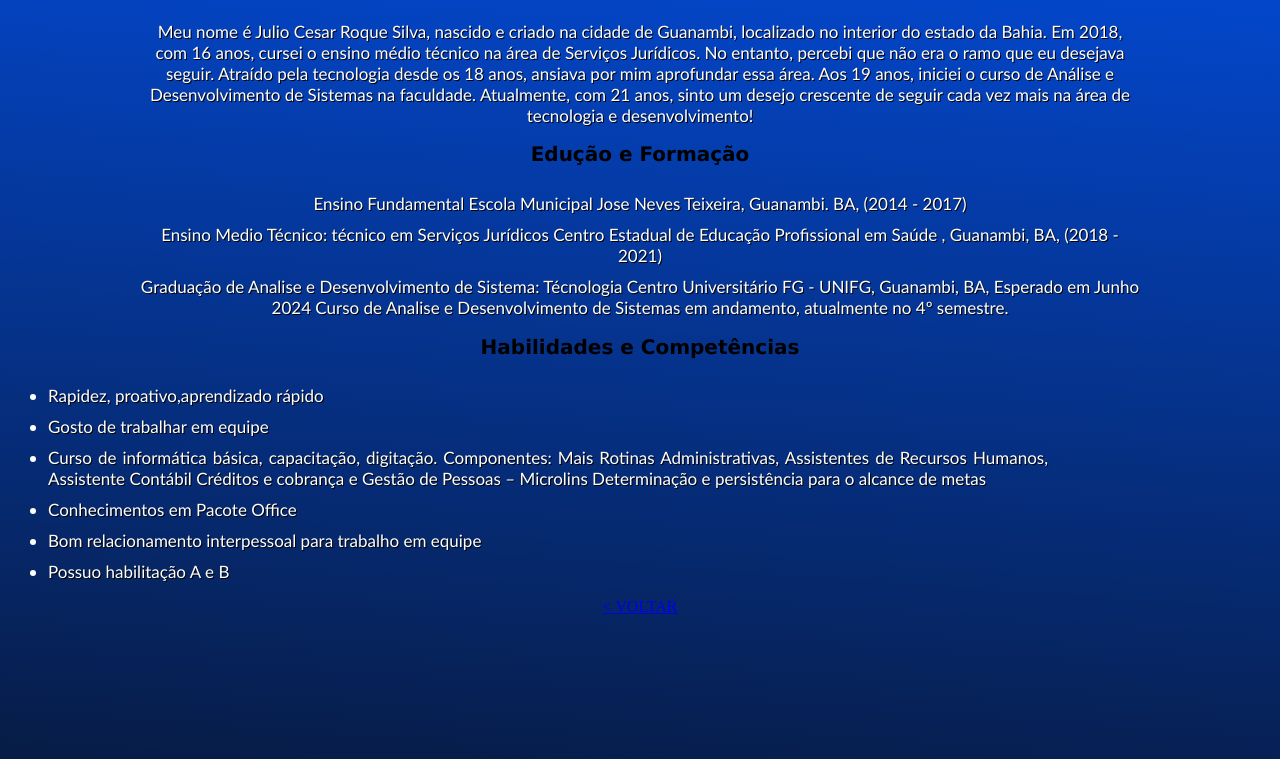
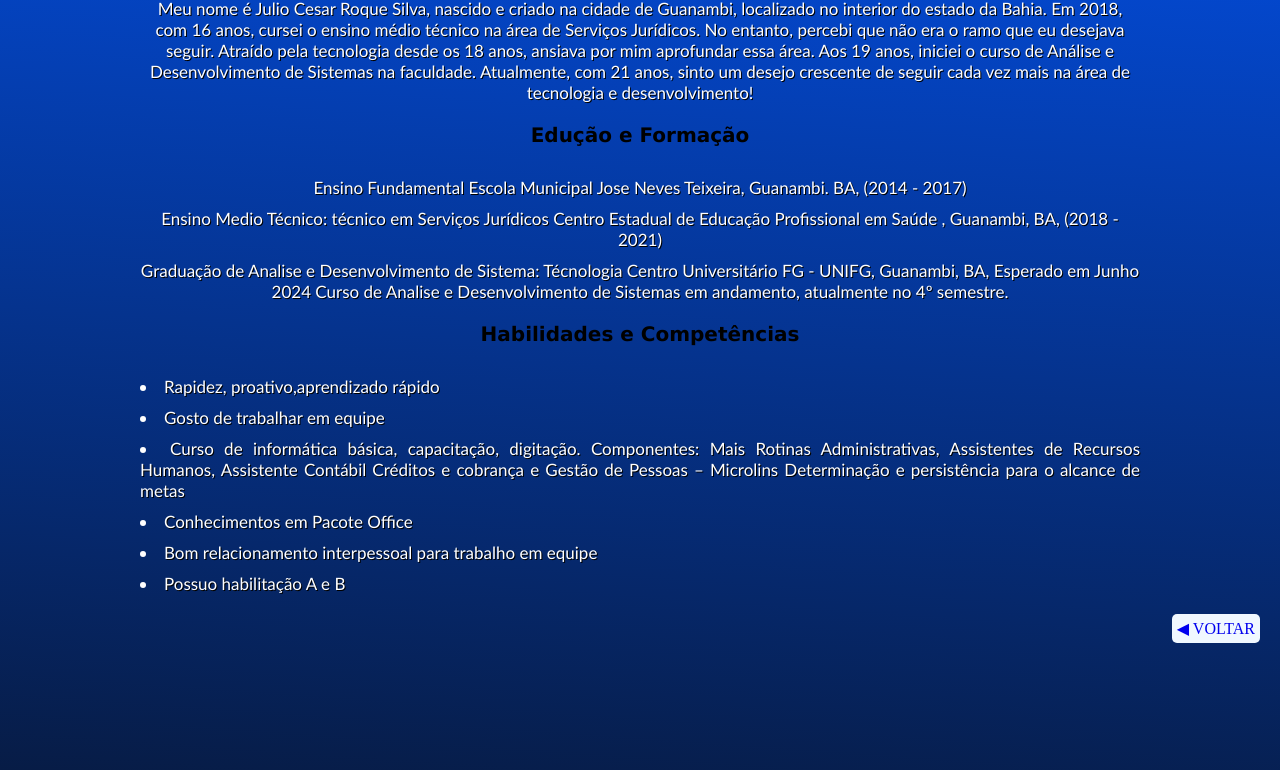
Before and after one commit to julioroque/Meuperfil, a plain HTML site: page sobremim.html in a window 1280 px wide. Shown: the part 70-840 px from the top of the page. Drawn offline with Linux system fonts and the light colour scheme.

Commit message:
setimo commit

```diff
--- /dev/null
+++ b/proTrab.css
@@ -0,0 +1 @@
+@charset "UTF-8";
--- a/sobremim.css
+++ b/sobremim.css
@@ -1,13 +1,18 @@
 @charset "UTF-8";
+
+*{
+    margin: 0px;
+    padding: 0px;
+}
+
+body{
+    background: linear-gradient(4deg,#071c46,#034ad6);
+    margin: 20px;
+    text-align: center;
+    height: 100vh;
 
 
 
-body{
-    background: linear-gradient(4deg,#071c46,#034ad6);
-    margin-top: 20px;
-    text-align: center;
-    height: 100%;
-    height: 100vh;
 }
 body p {
     font-family:'Gill Sans', 'Gill Sans MT', Calibri, 'Trebuchet MS', sans-serif;
@@ -26,11 +31,11 @@ h1{
 h2{
     font-family: 'Lucida Sans', 'Lucida Sans Regular', 'Lucida Grande', 'Lucida Sans Unicode', Geneva, Verdana, sans-serif;
     font-size: 20px;
+    margin: 20px;
 }
 
-div .lista{
-    margin: auto;
-
+ul{
+    text-align: justify;
 
 
 }
@@ -42,5 +47,18 @@ ul li{
     min-width: 300px;
     max-width: 1000px;
     text-shadow: 1px 1px #000000;
-    text-align: justify;
+    list-style-position: inside;
+    margin: auto;
+
 }
+
+ a{
+    background-color: aliceblue;
+    padding: 5px;
+    margin-top: 20px;
+    margin-bottom: 15px;
+    border-radius: 5px;
+    text-decoration: none;
+    float:right ;
+
+}
--- a/sobremim.html
+++ b/sobremim.html
@@ -28,7 +28,8 @@
 
         <h2>Habilidades e Competências</h2>
 
-        <div id="lista">
+        <div>
+            <div>
                 <ul>
                     <li>Rapidez, proativo,aprendizado rápido</li>
                     <li>Gosto de trabalhar em equipe</li>
@@ -38,10 +39,14 @@
                     <li>Possuo habilitação A e B </li>
                 </ul>
             </div>
+        </div>
 
-        <a href="index.html"> < VOLTAR </a>
+        <a href="../index.html" target="_self" rel="outhor" > &#x25C0 VOLTAR </a>
 
     </main>
 
+
+
+
 </body>
 </html>
```
Also changed, not shown: index.html (+5 -5 lines), proTrab.html (added, +20 -0 lines), imagens/meuperfil.png (added), imagens/pagina1G.png (added), imagens/pagina2G.png (added), imagens/pagina3G.png (added). Lines whose indentation alone changed are shown as unchanged.
